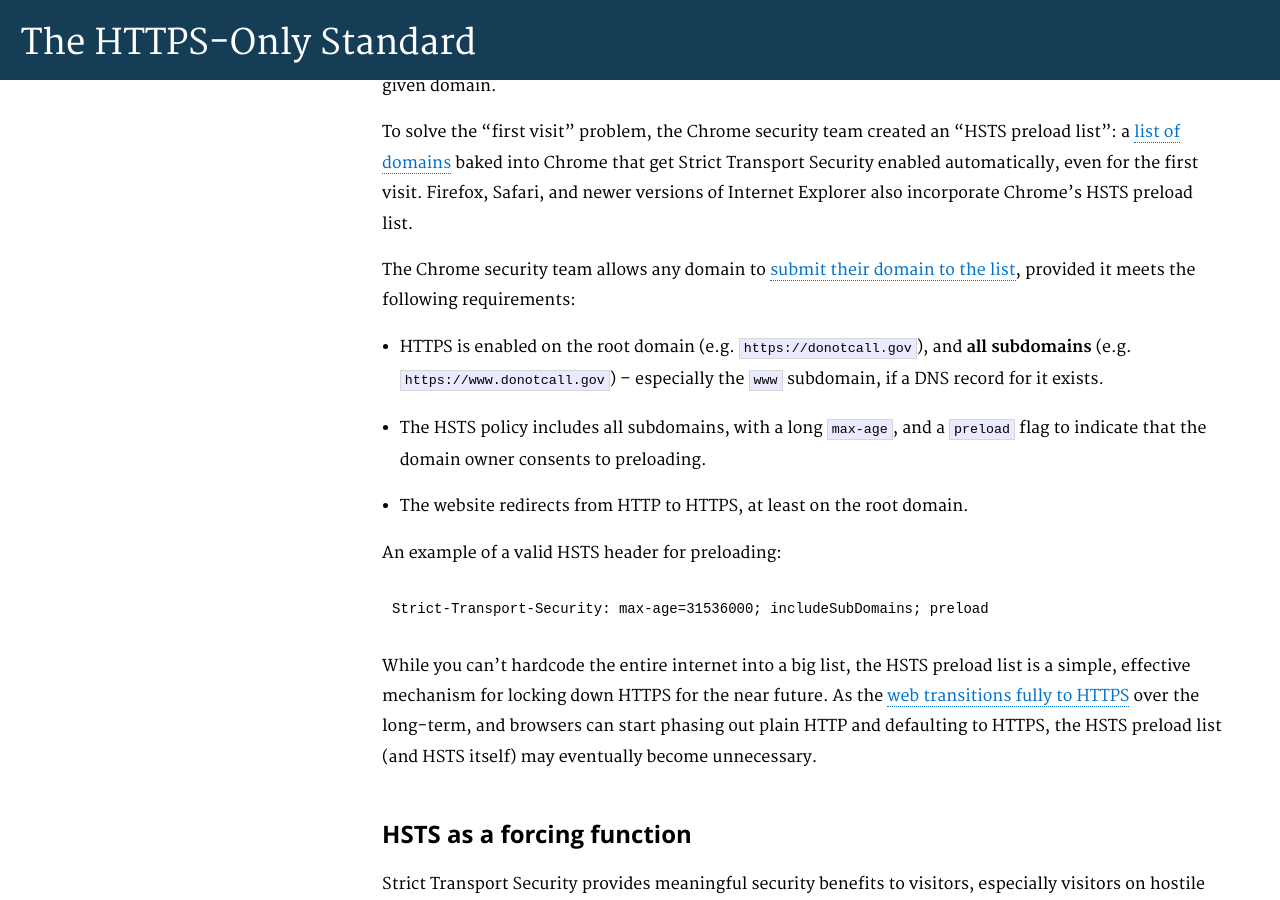
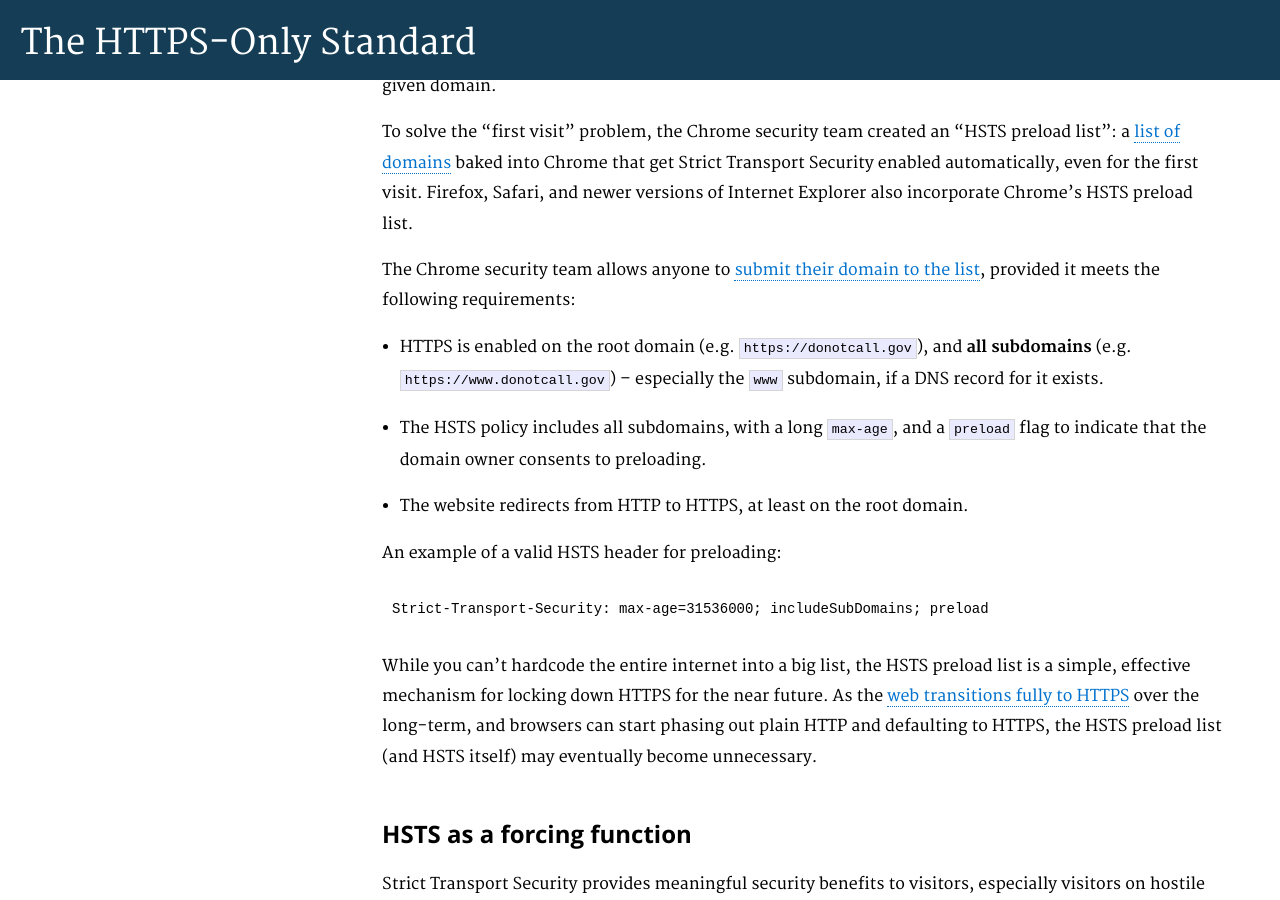
Before and after one commit to GSA/https, a Jekyll site: the page built from pages/hsts.md, in a window 1280 px wide and 900 px high, scrolled down 2306 px. Built offline with Jekyll 4.4.1, drawn with Linux system fonts in a browser that asks for light colours; Markdown is read by kramdown in place of the engine named in the settings.

Commit message:
department of redundancy department

```diff
--- a/pages/hsts.md
+++ b/pages/hsts.md
@@ -75,7 +75,7 @@ However, to enable HSTS for a domain via the HTTP header, the browser does have
 
 To solve the "first visit" problem, the Chrome security team created an "HSTS preload list": a [list of domains](https://chromium.googlesource.com/chromium/src/+/master/net/http/transport_security_state_static.json) baked into Chrome that get Strict Transport Security enabled automatically, even for the first visit. Firefox, Safari, and newer versions of Internet Explorer also incorporate Chrome's HSTS preload list.
 
-The Chrome security team allows any domain to [submit their domain to the list](https://hstspreload.appspot.com/), provided it meets the following requirements:
+The Chrome security team allows anyone to [submit their domain to the list](https://hstspreload.appspot.com/), provided it meets the following requirements:
 
 * HTTPS is enabled on the root domain (e.g. `https://donotcall.gov`), and **all subdomains** (e.g. `https://www.donotcall.gov`) -- especially the `www` subdomain, if a DNS record for it exists.
 * The HSTS policy includes all subdomains, with a long `max-age`, and a `preload` flag to indicate that the domain owner consents to preloading.
```
